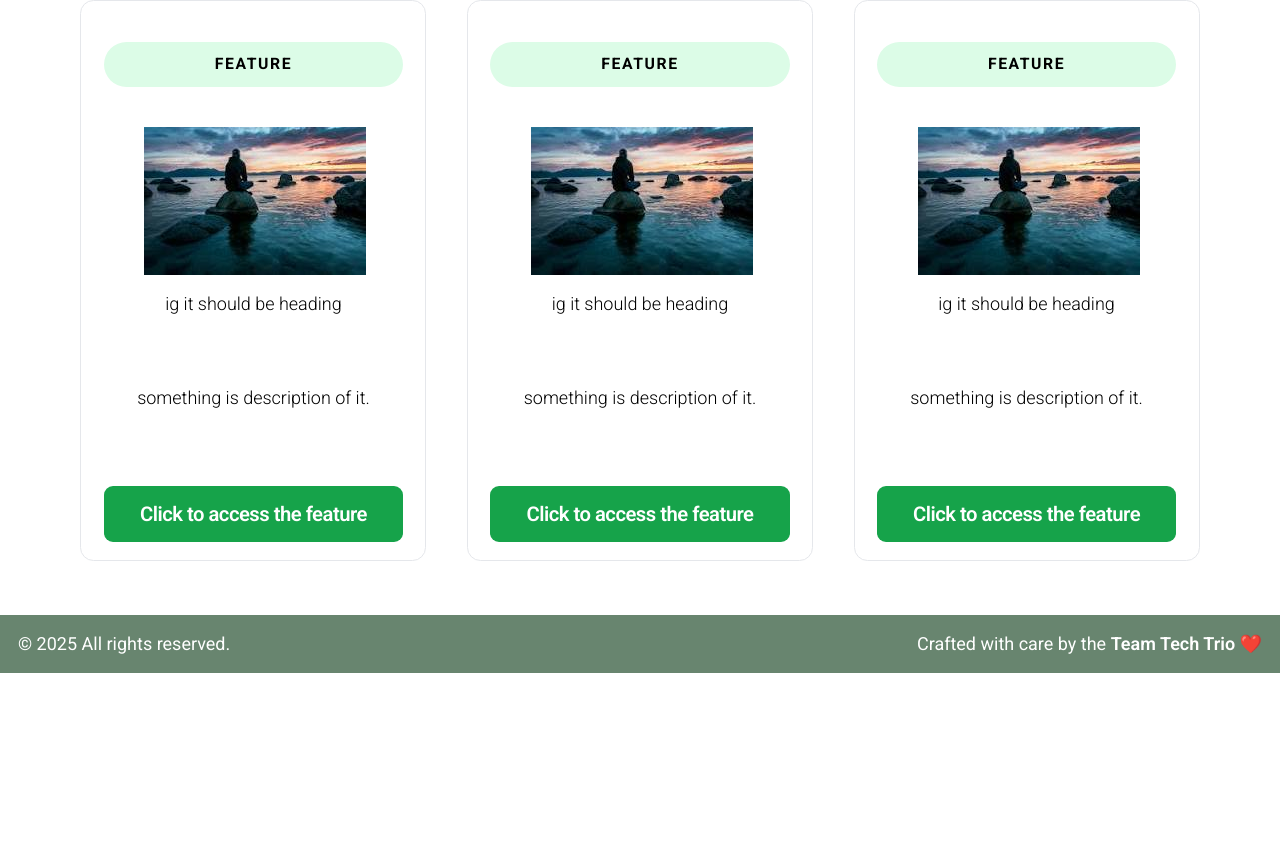
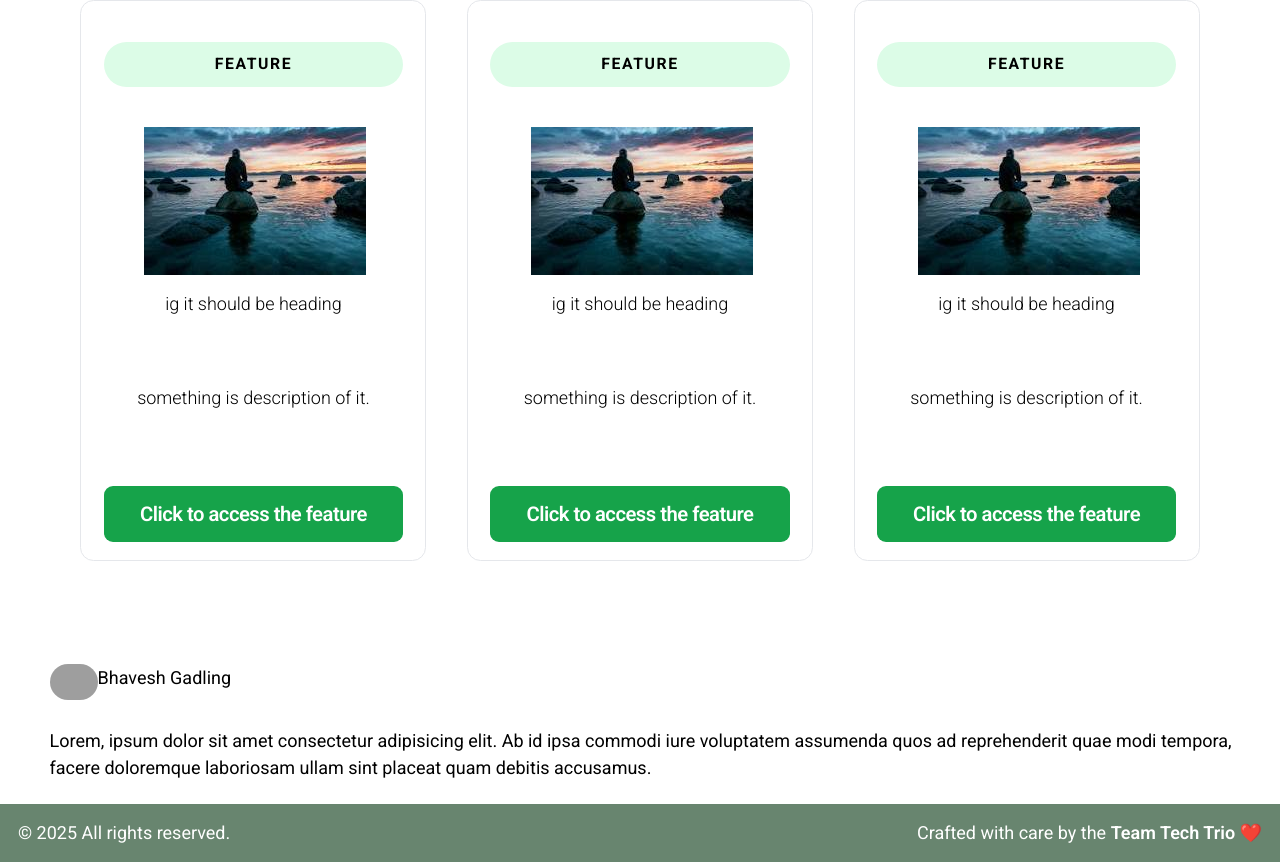
Before and after one commit to BhaveshGadling77/Simhastha_hackthon_project, a React (Vite) app in the folder frontend/: page / in a window 1280 px wide. Shown: the part 990-1852 px from the top of the page. Before the commit the page ends 1663 px from the top, so only its background shows below. Built offline with nearby package versions, Linux system fonts and the light colour scheme; grey boxes are pictures that could not be loaded; a web font is replaced by a local one.

Commit message:
Footer updated

```diff
--- a/frontend/src/App.jsx
+++ b/frontend/src/App.jsx
@@ -5,9 +5,43 @@ import "./App.css";
 import Navbar from "./components/Navbar";
 import Tagline from "./components/Tagline";
 import Feature from "./components/feature";
+import ReviewCard from "./components/ReviewCard";
 import Footer from "./components/footer";
 function App() {
   const [count, setCount] = useState(0);
+  const [Review, setReview] = useState([{
+      id: 1,
+      name: "Sarah Johnson",
+      avatar: "https://api.dicebear.com/7.x/avataaars/svg?seed=sarah",
+      rating: 5,
+      review:
+        "This product exceeded my expectations! The quality is outstanding and the customer service was excellent.",
+    },
+    {
+      id: 2,
+      name: "Michael Chen",
+      avatar: "https://api.dicebear.com/7.x/avataaars/svg?seed=michael",
+      rating: 4,
+      review:
+        "Great value for money. Would definitely recommend to others looking for a reliable solution.",
+    },
+    {
+      id: 3,
+      name: "Emma Davis",
+      avatar: "https://api.dicebear.com/7.x/avataaars/svg?seed=emma",
+      rating: 5,
+      review:
+        "Absolutely love it! The features are exactly what I needed, and it's so easy to use.",
+    },
+    {
+      id: 4,
+      name: "James Wilson",
+      avatar: "https://api.dicebear.com/7.x/avataaars/svg?seed=james",
+      rating: 4,
+      review:
+        "Very impressed with the quality and attention to detail. A fantastic product overall.",
+    },
+  ])
 
   return (
     <>
@@ -21,6 +55,7 @@ function App() {
         </div>
         <br />
         <br />
+        <ReviewCard props={Review}/>
         <Footer />
       </div>
     </>
--- /dev/null
+++ b/frontend/src/components/ReviewCard.jsx
@@ -0,0 +1,24 @@
+function ReviewCard(props) {
+//   const [{ avatar, name, rating, review }] = props
+  let reviews = []
+  props.props.forEach(element => {
+    console.log(element)
+    reviews.push(element)
+  });
+
+  return (
+    <div className="align-middle">
+        <div className="p-5 shadow-red-300">
+            <div className="flex p-6">
+                <img src={reviews[0].avatar} alt="sime" className="h-8 rounded-full"/>
+               <span><h3 className="inline-block">Bhavesh Gadling</h3> </span>
+            </div>
+            <div className="ml-6">
+                <p> Lorem, ipsum dolor sit amet consectetur adipisicing elit. Ab id ipsa commodi iure voluptatem assumenda quos ad reprehenderit quae modi tempora, facere doloremque laboriosam ullam sint placeat quam debitis accusamus.</p>
+            </div>
+        </div>
+    </div>
+  );
+}
+
+export default ReviewCard;
```
